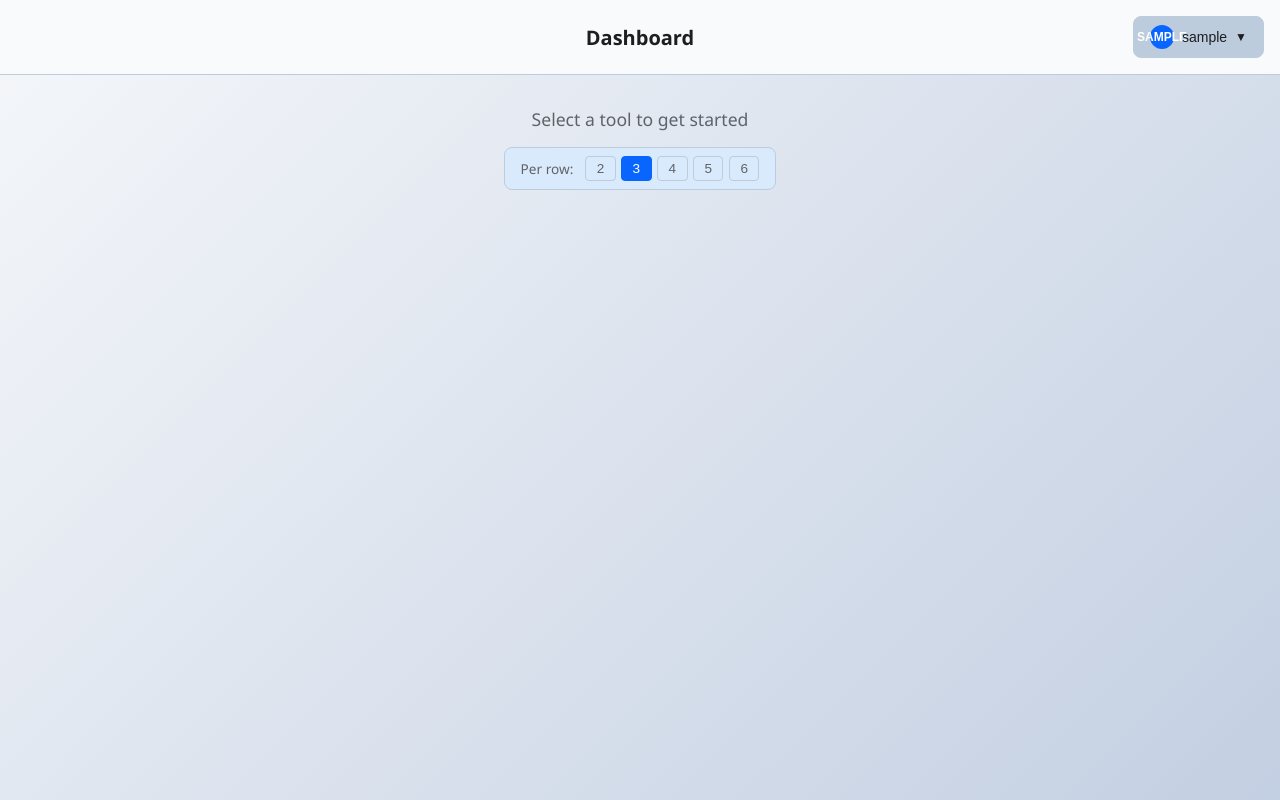
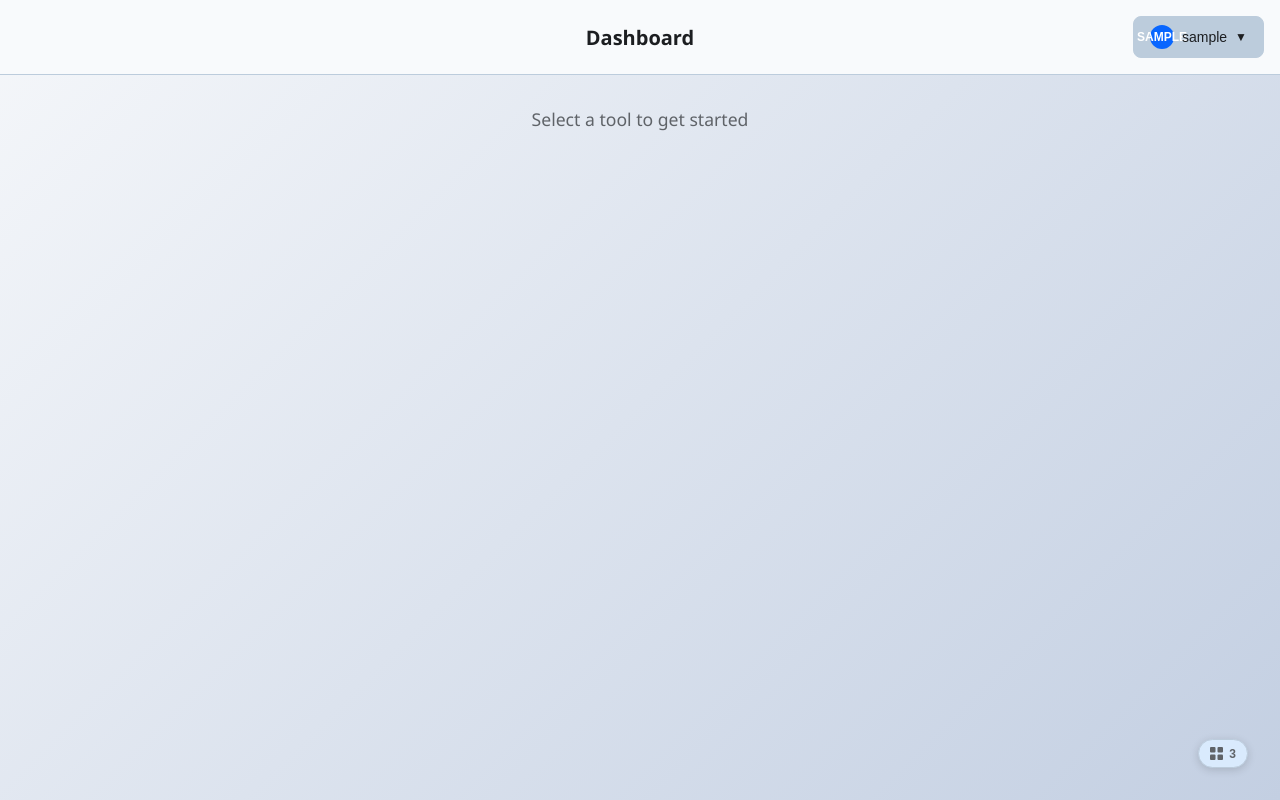
Before and after one commit to witanage/TheWebHook, a Flask app: template templates/menu.html in a window 1280 px wide. Run offline with Flask 3, Linux system fonts and the light colour scheme; the template is opened without the code that fills it: most values are stand-ins (such as "Sample title", 1, 10 or a date in 2020).

Commit message:
Fix card aspect-ratio and move size control to floating corner widget
- Cards now enforce a 1:1 aspect ratio so they stay square as the grid
  resizes; description text is clamped to 3 lines to prevent overflow
- Removed the items-per-page control from the dashboard header
- Added a compact fixed bottom-right floating button (grid icon + current
  column count) that toggles a small popup panel with the Per Row options;
  panel closes on outside click or after selecting a value

https://claude.ai/code/session_01869xzdi6sJJ8WtnfSFHdy8

```diff
--- a/static/css/menu.css
+++ b/static/css/menu.css
@@ -25,52 +25,7 @@
     font-size: 1.1rem;
 }
 
-/* Items-per-row control */
-.items-per-page-control {
-    display: inline-flex;
-    align-items: center;
-    gap: 0.75rem;
-    margin-top: 1rem;
-    padding: 0.5rem 1rem;
-    background: var(--bg-secondary);
-    border: 1px solid var(--border-color);
-    border-radius: var(--radius);
-}
-
-.items-label {
-    font-size: 0.85rem;
-    color: var(--text-secondary);
-    white-space: nowrap;
-}
-
-.items-options {
-    display: flex;
-    gap: 0.35rem;
-}
-
-.items-btn {
-    padding: 0.3rem 0.65rem;
-    font-size: 0.85rem;
-    font-weight: 500;
-    background: transparent;
-    border: 1px solid var(--border-color);
-    border-radius: calc(var(--radius) / 2);
-    color: var(--text-secondary);
-    cursor: pointer;
-    transition: var(--transition);
-    line-height: 1;
-}
-
-.items-btn:hover {
-    border-color: var(--accent-color);
-    color: var(--accent-color);
-}
-
-.items-btn.active {
-    background: var(--accent-color);
-    border-color: var(--accent-color);
-    color: #fff;
-}
+/* ── Grid ─────────────────────────────────────────────── */
 
 .tools-grid {
     display: grid;
@@ -79,7 +34,12 @@
     margin-bottom: 2rem;
 }
 
+/* Cards maintain a square aspect ratio */
 .tool-card {
+    aspect-ratio: 1 / 1;
+    display: flex;
+    flex-direction: column;
+    justify-content: flex-start;
     background: var(--bg-secondary);
     border: 1px solid var(--border-color);
     border-radius: var(--radius);
@@ -116,6 +76,7 @@
     font-size: 3rem;
     margin-bottom: 1rem;
     display: block;
+    flex-shrink: 0;
 }
 
 .tool-title {
@@ -123,14 +84,20 @@
     font-weight: 600;
     margin-bottom: 0.5rem;
     color: var(--text-primary);
+    flex-shrink: 0;
 }
 
 .tool-description {
     color: var(--text-secondary);
     line-height: 1.6;
+    overflow: hidden;
+    display: -webkit-box;
+    -webkit-line-clamp: 3;
+    -webkit-box-orient: vertical;
 }
 
-/* Default App Radio Button */
+/* ── Default App Radio Button ─────────────────────────── */
+
 .default-app-selector {
     position: absolute;
     top: 1rem;
@@ -178,7 +145,103 @@
     display: none;
 }
 
-/* Responsive — cap columns on smaller screens */
+/* ── Floating grid-size control ───────────────────────── */
+
+.grid-size-control {
+    position: fixed;
+    bottom: 2rem;
+    right: 2rem;
+    z-index: 200;
+    display: flex;
+    flex-direction: column;
+    align-items: flex-end;
+    gap: 0.5rem;
+}
+
+/* Toggle button */
+.grid-size-toggle {
+    display: flex;
+    align-items: center;
+    gap: 0.4rem;
+    padding: 0.4rem 0.7rem;
+    background: var(--bg-secondary);
+    border: 1px solid var(--border-color);
+    border-radius: 2rem;
+    color: var(--text-secondary);
+    cursor: pointer;
+    font-size: 0.75rem;
+    font-weight: 600;
+    transition: var(--transition);
+    box-shadow: 0 2px 8px rgba(0,0,0,0.15);
+}
+
+.grid-size-toggle:hover {
+    border-color: var(--accent-color);
+    color: var(--accent-color);
+}
+
+/* Popup panel — hidden by default, expands upward */
+.grid-size-panel {
+    display: flex;
+    align-items: center;
+    gap: 0.5rem;
+    padding: 0.4rem 0.75rem;
+    background: var(--bg-secondary);
+    border: 1px solid var(--border-color);
+    border-radius: 2rem;
+    box-shadow: 0 2px 10px rgba(0,0,0,0.15);
+    opacity: 0;
+    visibility: hidden;
+    transform: translateY(6px) scale(0.95);
+    transform-origin: bottom right;
+    transition: opacity 0.18s ease, visibility 0.18s ease, transform 0.18s ease;
+    pointer-events: none;
+}
+
+.grid-size-panel.open {
+    opacity: 1;
+    visibility: visible;
+    transform: translateY(0) scale(1);
+    pointer-events: auto;
+}
+
+.items-label {
+    font-size: 0.72rem;
+    color: var(--text-secondary);
+    white-space: nowrap;
+}
+
+.items-options {
+    display: flex;
+    gap: 0.25rem;
+}
+
+.items-btn {
+    padding: 0.2rem 0.5rem;
+    font-size: 0.75rem;
+    font-weight: 600;
+    background: transparent;
+    border: 1px solid var(--border-color);
+    border-radius: 1rem;
+    color: var(--text-secondary);
+    cursor: pointer;
+    transition: var(--transition);
+    line-height: 1.4;
+}
+
+.items-btn:hover {
+    border-color: var(--accent-color);
+    color: var(--accent-color);
+}
+
+.items-btn.active {
+    background: var(--accent-color);
+    border-color: var(--accent-color);
+    color: #fff;
+}
+
+/* ── Responsive ───────────────────────────────────────── */
+
 @media (max-width: 1024px) {
     .tools-grid {
         grid-template-columns: repeat(min(var(--grid-cols, 3), 3), 1fr);
@@ -204,8 +267,12 @@
         grid-template-columns: 1fr;
     }
 
-    .items-per-page-control {
-        flex-wrap: wrap;
-        justify-content: center;
+    .tool-card {
+        aspect-ratio: auto;
+    }
+
+    .grid-size-control {
+        bottom: 1rem;
+        right: 1rem;
     }
 }
--- a/templates/menu.html
+++ b/templates/menu.html
@@ -14,16 +14,6 @@
 <div class="dashboard-container">
     <div class="dashboard-header">
         <p>Select a tool to get started</p>
-        <div class="items-per-page-control">
-            <span class="items-label">Per row:</span>
-            <div class="items-options">
-                <button class="items-btn" data-cols="2">2</button>
-                <button class="items-btn" data-cols="3">3</button>
-                <button class="items-btn" data-cols="4">4</button>
-                <button class="items-btn" data-cols="5">5</button>
-                <button class="items-btn" data-cols="6">6</button>
-            </div>
-        </div>
     </div>
 
     <div class="tools-grid" id="toolsGrid">
@@ -44,6 +34,29 @@
         {% endfor %}
     </div>
 </div>
+
+<!-- Floating grid-size control (bottom-right corner) -->
+<div class="grid-size-control" id="gridSizeControl">
+    <div class="grid-size-panel" id="gridSizePanel">
+        <span class="items-label">Per row</span>
+        <div class="items-options">
+            <button class="items-btn" data-cols="2">2</button>
+            <button class="items-btn" data-cols="3">3</button>
+            <button class="items-btn" data-cols="4">4</button>
+            <button class="items-btn" data-cols="5">5</button>
+            <button class="items-btn" data-cols="6">6</button>
+        </div>
+    </div>
+    <button class="grid-size-toggle" id="gridSizeToggle" title="Adjust card size" onclick="toggleGridPanel(event)">
+        <svg width="13" height="13" viewBox="0 0 13 13" fill="currentColor" aria-hidden="true">
+            <rect x="0" y="0" width="5.5" height="5.5" rx="1"/>
+            <rect x="7.5" y="0" width="5.5" height="5.5" rx="1"/>
+            <rect x="0" y="7.5" width="5.5" height="5.5" rx="1"/>
+            <rect x="7.5" y="7.5" width="5.5" height="5.5" rx="1"/>
+        </svg>
+        <span id="gridSizeCurrent">3</span>
+    </button>
+</div>
 {% endblock %}
 
 {% block extra_scripts %}
@@ -58,12 +71,25 @@
         gridCols = n;
         localStorage.setItem('menuGridCols', n);
         document.getElementById('toolsGrid').style.setProperty('--grid-cols', n);
+        document.getElementById('gridSizeCurrent').textContent = n;
         document.querySelectorAll('.items-btn').forEach(btn => {
             btn.classList.toggle('active', parseInt(btn.dataset.cols, 10) === n);
         });
     }
 
-    // Load and set the default app radio button on page load
+    function toggleGridPanel(event) {
+        event.stopPropagation();
+        document.getElementById('gridSizePanel').classList.toggle('open');
+    }
+
+    // Close panel when clicking outside
+    document.addEventListener('click', function(e) {
+        const control = document.getElementById('gridSizeControl');
+        if (!control.contains(e.target)) {
+            document.getElementById('gridSizePanel').classList.remove('open');
+        }
+    });
+
     document.addEventListener('DOMContentLoaded', function() {
         // Apply saved column preference
         applyGridCols(gridCols);
@@ -72,13 +98,12 @@
         document.querySelectorAll('.items-btn').forEach(btn => {
             btn.addEventListener('click', function() {
                 applyGridCols(parseInt(this.dataset.cols, 10));
+                document.getElementById('gridSizePanel').classList.remove('open');
             });
         });
 
         // Get default app from server-side template variable
         const defaultApp = {{ default_app|tojson }};
-
-        // Set radio button if default app is selected
         if (defaultApp) {
             const radioButton = document.querySelector(`input[name="defaultApp"][value="${defaultApp}"]`);
             if (radioButton) {
@@ -88,42 +113,28 @@
         }
     });
 
-    // Function to handle radio button clicks (allows toggle on/off)
     function handleRadioClick(event, route) {
         event.stopPropagation();
-
         const radioButton = event.target;
-
-        // If clicking the already selected radio button, deselect it
         if (currentlySelected === route && radioButton.checked) {
             radioButton.checked = false;
             currentlySelected = null;
-            setDefaultApp('');  // Clear the default app
+            setDefaultApp('');
         } else {
-            // Select the new radio button
             currentlySelected = route;
             setDefaultApp(route);
         }
     }
 
-    // Function to set default application (saves to database)
     function setDefaultApp(route) {
         fetch('/api/set-default-app', {
             method: 'POST',
-            headers: {
-                'Content-Type': 'application/json',
-            },
+            headers: { 'Content-Type': 'application/json' },
             body: JSON.stringify({ default_app: route })
         })
         .then(response => response.json())
         .then(data => {
-            if (data.message) {
-                if (route) {
-                    console.log('Default app set to:', route);
-                } else {
-                    console.log('Default app cleared');
-                }
-            } else if (data.error) {
+            if (data.error) {
                 console.error('Error setting default app:', data.error);
                 showModal('Error', 'Failed to set default app: ' + data.error);
             }
@@ -134,12 +145,8 @@
         });
     }
 
-    // Function to navigate to card (handles card click without interfering with radio button)
     function navigateToCard(event, route) {
-        // Don't navigate if clicking on radio button or its label
-        if (event.target.tagName === 'INPUT' || event.target.tagName === 'LABEL') {
-            return;
-        }
+        if (event.target.tagName === 'INPUT' || event.target.tagName === 'LABEL') return;
         window.location.href = route;
     }
 </script>
```
